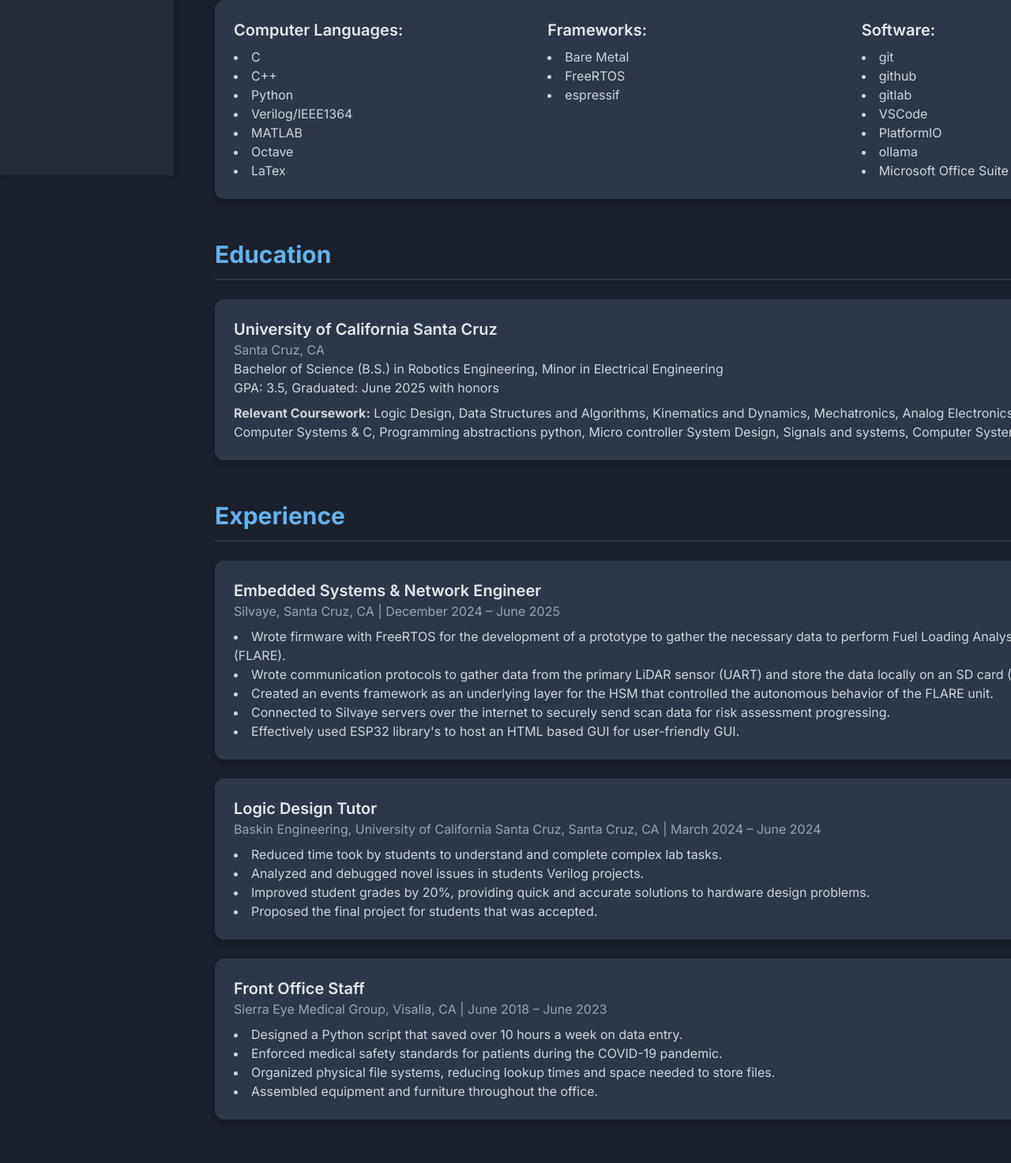
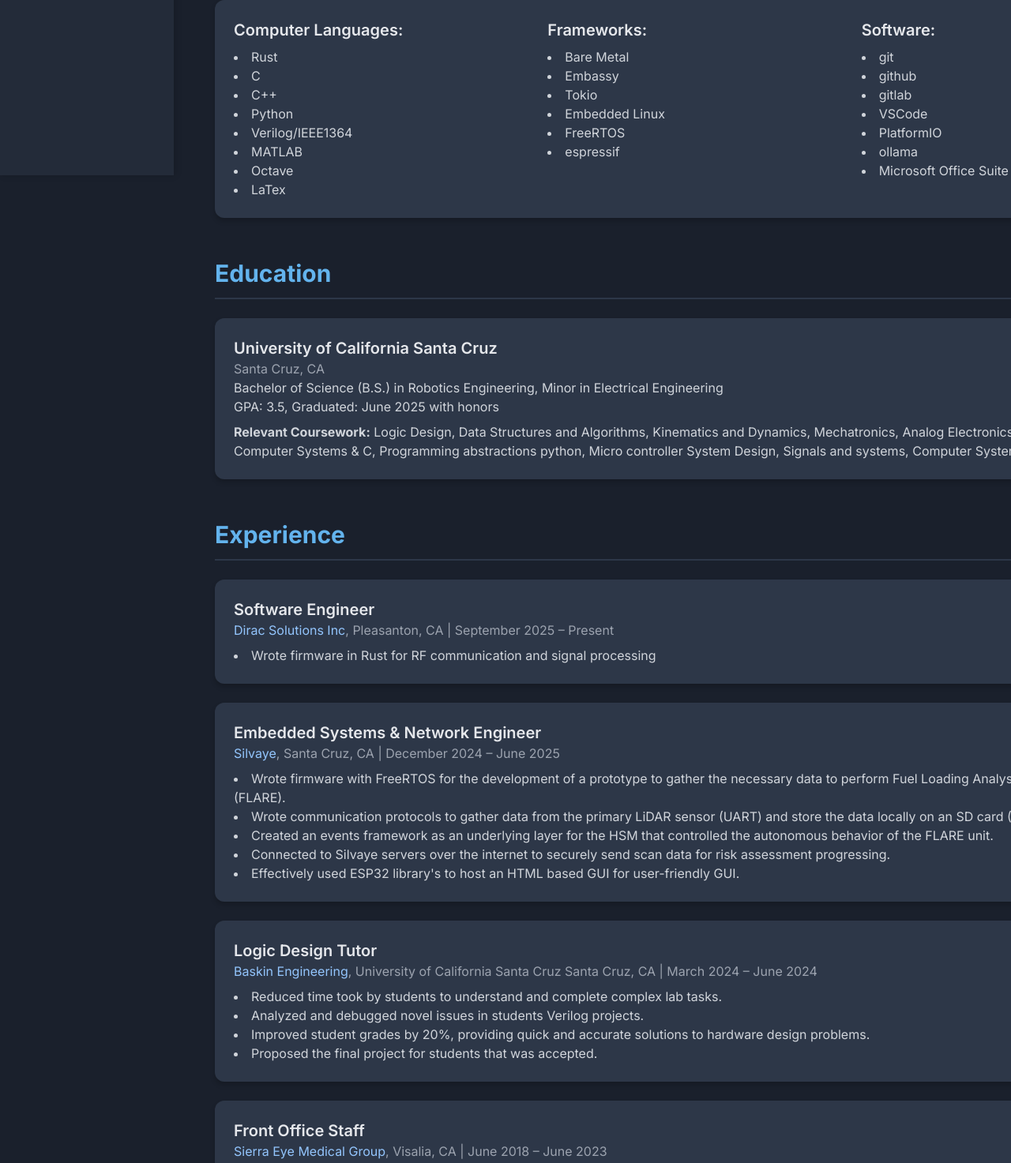
Before and after one commit to CooperCantrell/CooperCantrell.github.io, a plain HTML site: page index.html in a window 1280 px wide. Shown: the part 578-2051 px from the top of the page at 79% size. Drawn offline with nearby package versions, Linux system fonts and the light colour scheme.

Commit message:
added curret skills + experance

```diff
--- a/index.html
+++ b/index.html
@@ -164,6 +164,7 @@
                 <div>
                     <h3 class="text-xl font-semibold text-gray-200 mb-2">Computer Languages:</h3>
                     <ul class="list-disc list-inside text-gray-300">
+                        <li>Rust</li>
                         <li>C</li>
                         <li>C++</li>
                         <li>Python</li>
@@ -177,6 +178,9 @@
                     <h3 class="text-xl font-semibold text-gray-200 mb-2">Frameworks:</h3>
                     <ul class="list-disc list-inside text-gray-300">
                         <li>Bare Metal</li>
+                        <li>Embassy</li>
+                        <li>Tokio</li>
+                        <li>Embedded Linux</li>
                         <li>FreeRTOS</li>
                         <li>espressif</li>
                     </ul>
@@ -211,10 +215,20 @@
         <!-- Experience Section -->
         <section class="mb-12">
             <h2 class="section-title">Experience</h2>
+            <div class="card">
+                <h3 class="text-xl font-semibold text-gray-200">Software Engineer</h3>
+                <p class="text-gray-400">
+                    <a href="https://diracsolutions.com/" target="_blank" rel="noopener" class="text-blue-300 hover:underline">Dirac Solutions Inc</a>, Pleasanton, CA | September 2025 – Present
+                </p>
+                <ul class="list-disc list-inside text-gray-300 mt-2">
+                    <li>Wrote firmware in Rust for RF communication and signal processing</li>
+                </ul>
+            </div>
 
             <div class="card">
                 <h3 class="text-xl font-semibold text-gray-200">Embedded Systems & Network Engineer</h3>
-                <p class="text-gray-400">Silvaye, Santa Cruz, CA | December 2024 – June 2025</p>
+                <p class="text-gray-400">
+                    <a href="https://silvaye.com/" target="_blank" rel="noopener" class="text-blue-300 hover:underline">Silvaye</a>, Santa Cruz, CA | December 2024 – June 2025</p>
                 <ul class="list-disc list-inside text-gray-300 mt-2">
                     <li>Wrote firmware with FreeRTOS for the development of a prototype to gather the necessary data to perform Fuel Loading Analysis and Risk Estimation (FLARE).</li>
                     <li>Wrote communication protocols to gather data from the primary LiDAR sensor (UART) and store the data locally on an SD card (SPI).</li>
@@ -226,7 +240,8 @@
 
             <div class="card">
                 <h3 class="text-xl font-semibold text-gray-200">Logic Design Tutor</h3>
-                <p class="text-gray-400">Baskin Engineering, University of California Santa Cruz, Santa Cruz, CA | March 2024 – June 2024</p>
+                <p class="text-gray-400">
+                    <a href="https://engineering.ucsc.edu/" target="_blank" rel="noopener" class="text-blue-300 hover:underline">Baskin Engineering</a>, University of California Santa Cruz Santa Cruz, CA | March 2024 – June 2024</p>
                 <ul class="list-disc list-inside text-gray-300 mt-2">
                     <li>Reduced time took by students to understand and complete complex lab tasks.</li>
                     <li>Analyzed and debugged novel issues in students Verilog projects.</li>
@@ -237,7 +252,8 @@
 
             <div class="card">
                 <h3 class="text-xl font-semibold text-gray-200">Front Office Staff</h3>
-                <p class="text-gray-400">Sierra Eye Medical Group, Visalia, CA | June 2018 – June 2023</p>
+                <p class="text-gray-400">
+                    <a href="https://www.sierraeye.com/" target="_blank" rel="noopener" class="text-blue-300 hover:underline">Sierra Eye Medical Group</a>, Visalia, CA | June 2018 – June 2023</p>
                 <ul class="list-disc list-inside text-gray-300 mt-2">
                     <li>Designed a Python script that saved over 10 hours a week on data entry.</li>
                     <li>Enforced medical safety standards for patients during the COVID-19 pandemic.</li>
```
